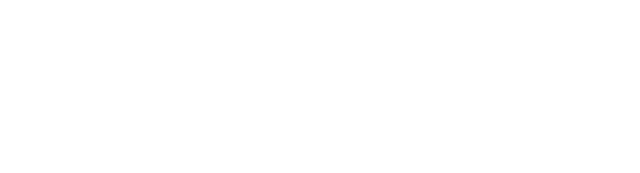
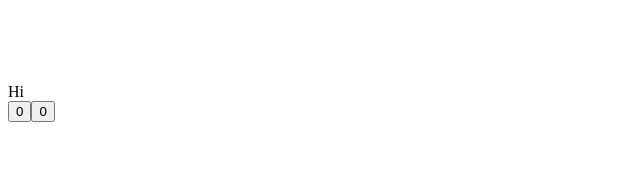
Before and after one commit to jangjaeko/react-hook, a React (Create React App) app: page /useeffect in a window 1280 px wide. Shown: the top 173 px of the page, without its empty margins (0-640 px from the left). Built offline with nearby package versions, Linux system fonts and the light colour scheme.

Commit message:
useEffect

```diff
--- a/src/App.js
+++ b/src/App.js
@@ -1,7 +1,8 @@
 import React, { Suspense } from "react";
 import { BrowserRouter, Route, Switch } from "react-router-dom";
 import LandingPage from "./views/LandingPage";
-import useInput from "./views/useInput";
+import useTab from "./views/useTab";
+import useEffect from "./views/UseEffect";
 function App() {
   return (
     <Suspense fallback={<div>Loading...</div>}>
@@ -9,7 +10,8 @@ function App() {
         <BrowserRouter>
           <Switch>
             <Route exact path="/" component={LandingPage} />
-            <Route exact path="/useInput" component={useInput} />
+            <Route exact path="/useTab" component={useTab} />
+            <Route exact path="/useeffect" component={useEffect} />
           </Switch>
         </BrowserRouter>
       </div>
--- /dev/null
+++ b/src/views/UseEffect.js
@@ -0,0 +1,17 @@
+import React, { useState, useEffect } from "react";
+
+function UseEffect() {
+  const sayHello = () => console.log("hello");
+  const [number, setnumber] = useState(0);
+  const [aNumber, setaNumber] = useState(0);
+  useEffect(sayHello, [number]);
+  return (
+    <div>
+      <div>Hi</div>
+      <button onClick={() => setnumber(number + 1)}>{number}</button>
+      <button onClick={() => setaNumber(aNumber + 1)}>{aNumber}</button>
+    </div>
+  );
+}
+
+export default UseEffect;
--- a/src/views/useInput.js
+++ b/src/views/useTab.js
@@ -20,7 +20,7 @@ const useTabs = (initialTab, allTabs) => {
   };
 };
 
-const Practice = () => {
+const useTab = () => {
   const { currentItem, changeitem } = useTabs(0, content);
   return (
     <div style={{ textAlign: "center" }}>
@@ -32,4 +32,4 @@ const Practice = () => {
   );
 };
 
-export default Practice;
+export default useTab;
```
